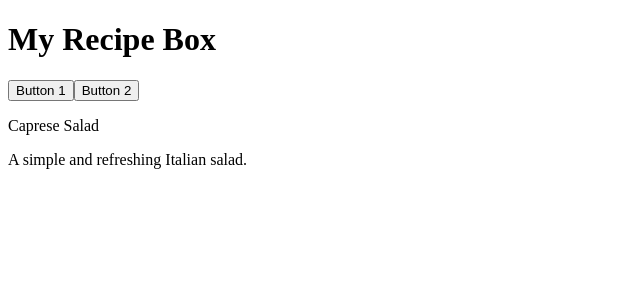
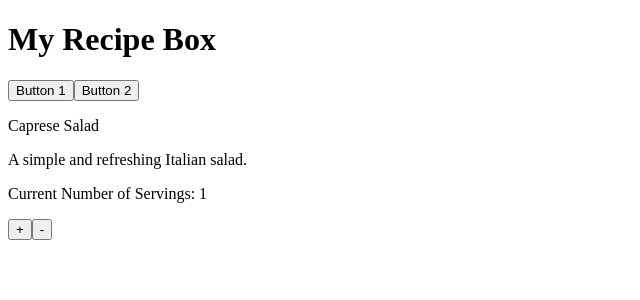
Before and after one commit to RichBurman/smart-recipe-box, an Angular app: page / in a window 1280 px wide. Shown: the top 300 px of the page, without its empty margins (0-640 px from the left). Built offline with nearby package versions, Linux system fonts and the light colour scheme.

Commit message:
add serving functionality with increment and decrement methods; update template to display current servings

```diff
--- a/src/app/app.component.html
+++ b/src/app/app.component.html
@@ -4,3 +4,8 @@
 
 <p> {{ recipe().name }}</p>
 <p>{{ recipe().description }}</p>
+
+<p>Current Number of Servings: {{ serving() }}</p>
+
+<button (click)="increment()">+</button>
+<button (click)="decrement()">-</button>
--- a/src/app/app.component.ts
+++ b/src/app/app.component.ts
@@ -14,6 +14,8 @@ export class AppComponent {
   protected title = signal('My Recipe Box');
   protected recipe = signal(MOCK_RECIPES[1]);
 
+  protected serving = signal(1);
+
   protected button1() {
     console.log('First Button clicked!')
     this.recipe.set(MOCK_RECIPES[0])
@@ -23,4 +25,12 @@ export class AppComponent {
     console.log('Second Button clicked!')
     this.recipe.set(MOCK_RECIPES[1])
   }
+
+   protected increment() {
+  this.serving.update(currentServing => currentServing + 1);
+ }
+
+ protected decrement() {
+  this.serving.update(currentServing => currentServing - 1);
+ }
 }
```
